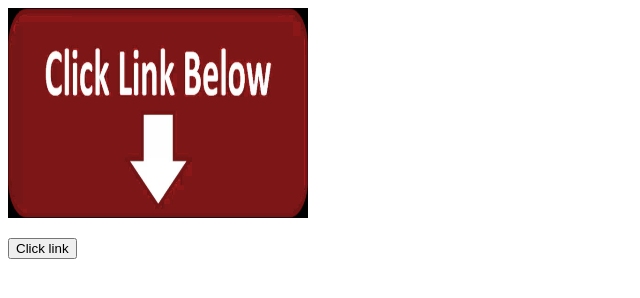
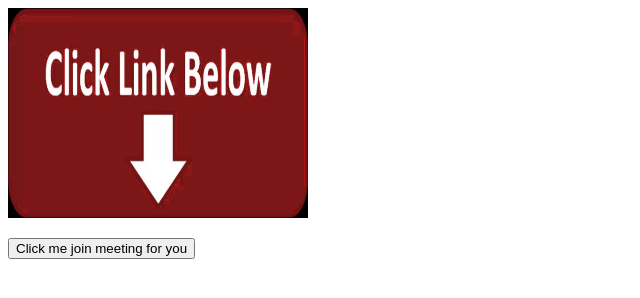
Before and after one commit to Helenamartinez1/datingg, a plain HTML site: page index.html in a window 1280 px wide. Shown: the whole page, without its empty margins (0-640 px from the left). Drawn offline with Linux system fonts and the light colour scheme.

Commit message:
Update index.html

```diff
--- a/index.html
+++ b/index.html
@@ -10,7 +10,7 @@
 
 </ul>
     <button onclick="window.location.href='https://urlz.fr/ji05';"sizes="medium">
-      Click link
+      Click me join meeting for  you
     </button>
   </body>
 </html>
```
